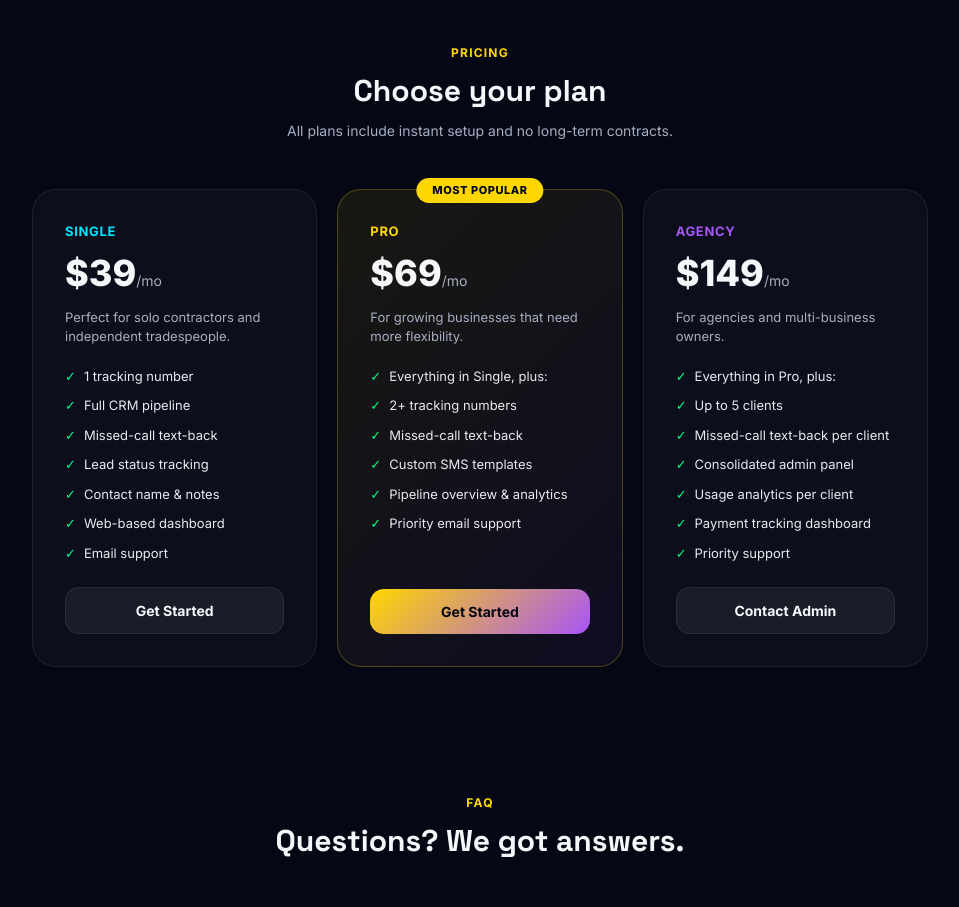
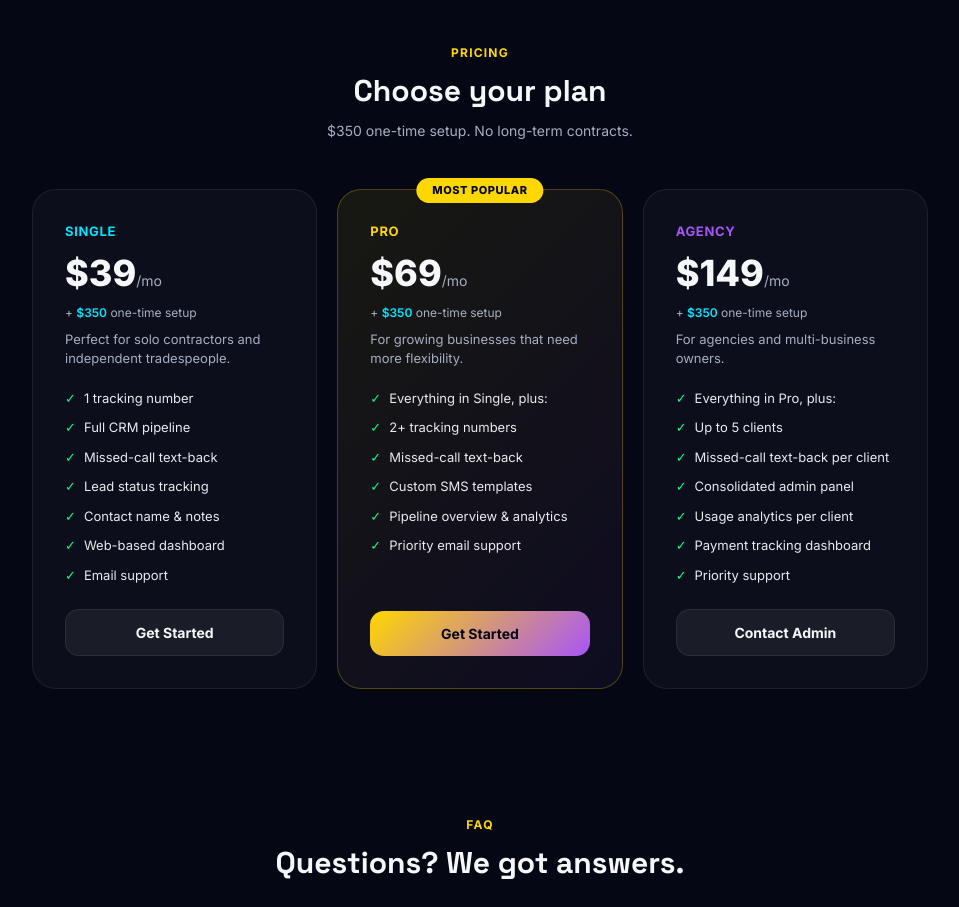
Before and after one commit to jasonmanuel-cmd/leadshield-site, a Next.js app: page / in a window 1280 px wide. Shown: the part 2640-3547 px from the top of the page, without its empty margins (160-1119 px from the left). Built offline with nearby package versions, Linux system fonts and the light colour scheme.

Commit message:
Add  setup fee to all pricing tiers

```diff
--- a/app/page.tsx
+++ b/app/page.tsx
@@ -305,7 +305,7 @@ export default function HomePage() {
             Choose your plan
           </h2>
           <p className="text-sm" style={{ color: '#A6AEC1' }}>
-            All plans include instant setup and no long-term contracts.
+            $350 one-time setup. No long-term contracts.
           </p>
         </div>
         <div className="grid md:grid-cols-3 gap-5">
@@ -331,9 +331,12 @@ export default function HomePage() {
                 <div style={{ fontSize: '13px', fontWeight: 700, color: p.accent, textTransform: 'uppercase', letterSpacing: '0.05em', marginBottom: '4px' }}>
                   {p.tier}
                 </div>
-                <div style={{ marginBottom: '8px' }}>
+                <div style={{ marginBottom: '4px' }}>
                   <span style={{ fontSize: '36px', fontWeight: 800, color: '#F5F7FA' }}>${p.price}</span>
                   <span style={{ color: '#A6AEC1', fontSize: '14px' }}>/mo</span>
+                </div>
+                <div style={{ fontSize: '12px', color: '#A6AEC1', marginBottom: '8px' }}>
+                  + <span style={{ color: '#00E5FF', fontWeight: 600 }}>$350</span> one-time setup
                 </div>
                 <p style={{ color: '#A6AEC1', fontSize: '13px', margin: '0 0 20px', lineHeight: 1.5 }}>{p.desc}</p>
                 <ul style={{ listStyle: 'none', padding: 0, margin: '0 0 24px', display: 'flex', flexDirection: 'column', gap: '10px', flex: 1 }}>
```
